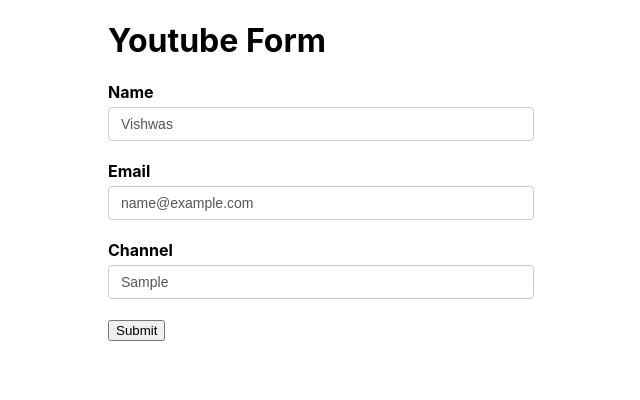
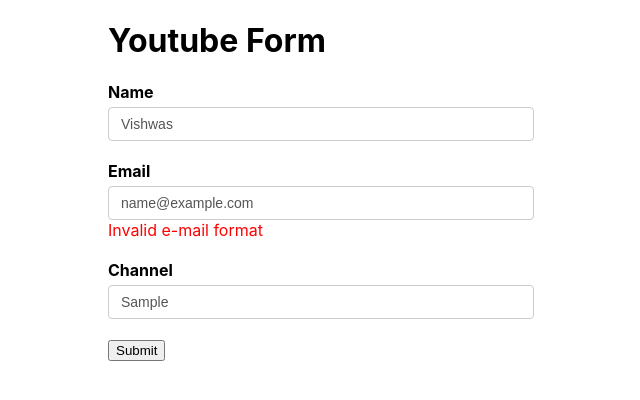
Before and after one commit to sasikant07/React_Formik, a React (Create React App) app in the folder react-formik-demo/: page / in a window 1280 px wide. Both pictures are taken after typing "name@example.com", "Sample" into the empty fields and a click on the button "Submit". Shown: the top 400 px of the page, without its empty margins (319-959 px from the left). Built offline with nearby package versions, Linux system fonts and the light colour scheme.

Commit message:
Added code displaying error message

```diff
--- a/react-formik-demo/src/App.css
+++ b/react-formik-demo/src/App.css
@@ -21,5 +21,13 @@
   background-image: none;
   border: 1px solid #ccc;
   border-radius: 4px;
+  /* margin-bottom: 20px; */
+}
+
+.form-control {
   margin-bottom: 20px;
 }
+
+.error {
+  color: red;
+}
--- a/react-formik-demo/src/components/YoutubeForm.js
+++ b/react-formik-demo/src/components/YoutubeForm.js
@@ -1,5 +1,5 @@
 import React from 'react';
-import {useFormik} from 'formik';
+import { useFormik } from 'formik';
 
 const initialValues = {
     name: 'Vishwas',
@@ -28,7 +28,7 @@
 }
 
 const onSubmit = values => {
-    console.log("Form values: ",values);
+    console.log("Form values: ", values);
 }
 
 const YoutubeForm = () => {
@@ -38,21 +38,28 @@
         validate
     });
 
-    console.log("Formik Values: ", formik.values)
+    console.log("Formik Values: ", formik.errors)
 
     return (
         <div>
             <h1>Youtube Form</h1>
             <form onSubmit={formik.handleSubmit}>
+                <div className='form-control'>
                     <label htmlFor='name'>Name</label>
                     <input type='text' id='name' name='name' onChange={formik.handleChange} value={formik.values.name} />
+                    {formik.errors.name ? <div className='error'>{formik.errors.name}</div> : null}
+                </div>
 
+                <div className='form-control'>
                     <label htmlFor='email'>Email</label>
                     <input type='email' id='email' name='email' onChange={formik.handleChange} value={formik.values.email} />
-
+                    {formik.errors.email ? <div className='error'>{formik.errors.email}</div> : null}
+                </div>
+                <div className='form-control'>
                     <label htmlFor='channel'>Channel</label>
                     <input type='text' id='channel' name='channel' onChange={formik.handleChange} value={formik.values.channel} />
-
+                    {formik.errors.channel ? <div className='error'>{formik.errors.channel}</div> : null}
+                </div>
                 <button type='submit'>Submit</button>
             </form>
         </div>
```
Lines whose indentation alone changed are shown as unchanged.
